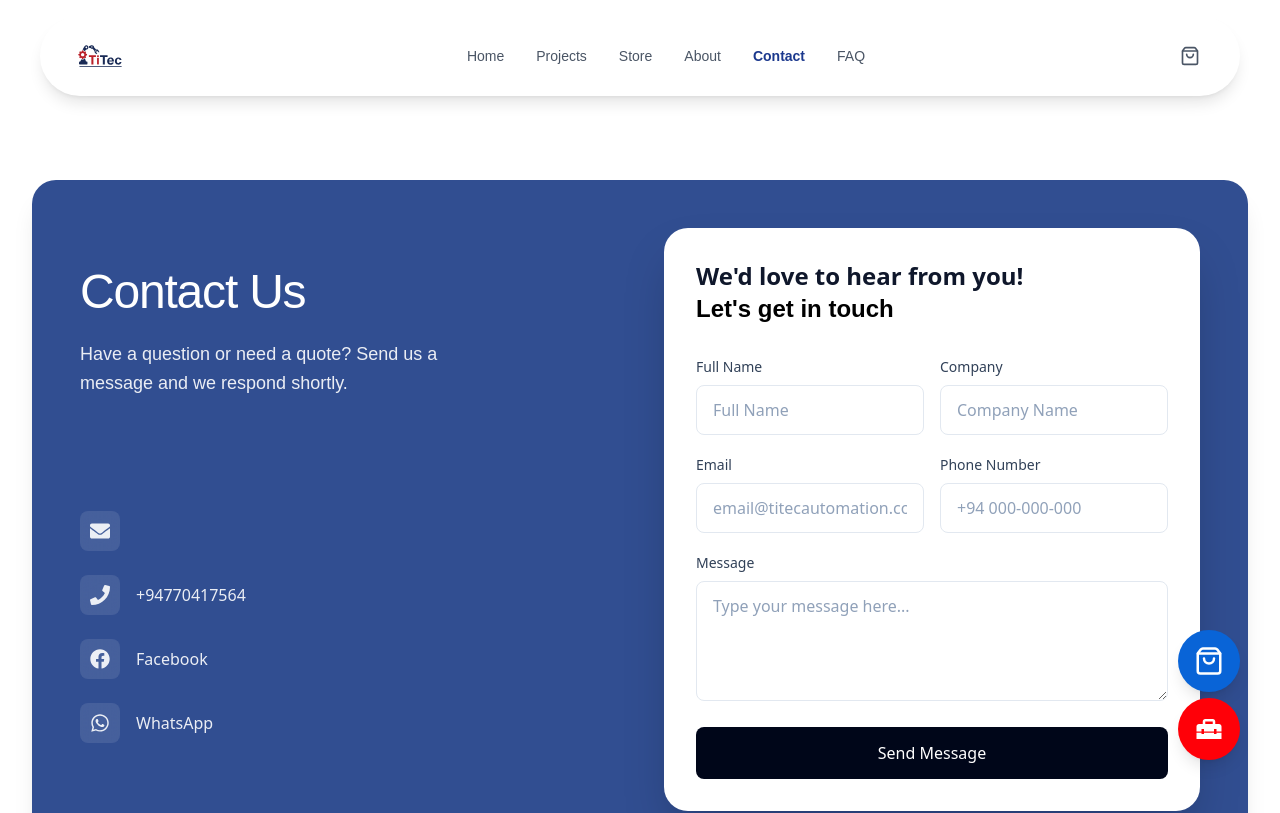
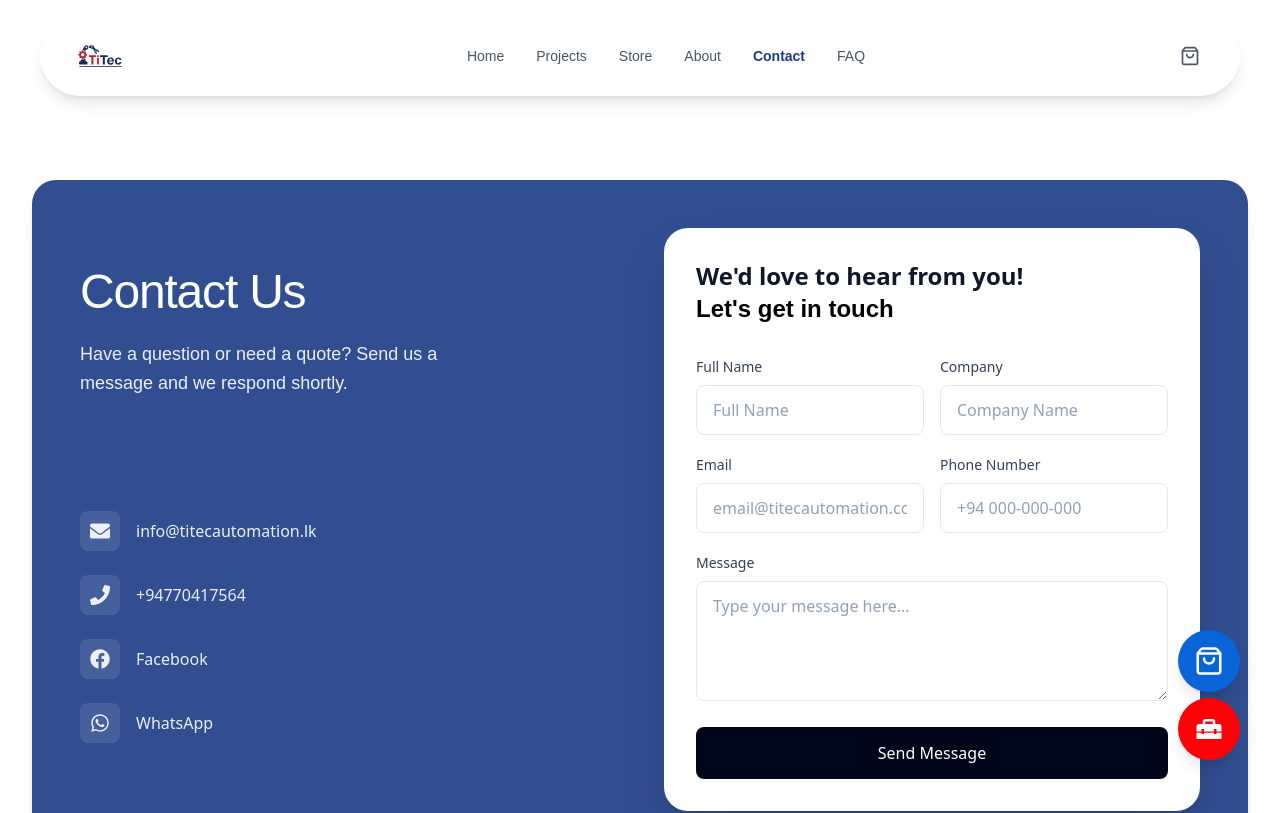
Before and after one commit to Pasindu115530/Titec-Automation-website-m3-first, a Next.js app in the folder frontend-next/: page /contact in a window 1280 px wide. Shown: the top 813 px of the page. Built offline with nearby package versions, Linux system fonts and the light colour scheme; no server answers.

Commit message:
Use contacts array for email link
Replace hardcoded environment email with contacts[0].email in the contact form's mailto link and display text so the UI uses the dynamic contacts data (first contact) instead of NEXT_PUBLIC_EMAIL.

```diff
--- a/frontend-next/src/components/contact-form.tsx
+++ b/frontend-next/src/components/contact-form.tsx
@@ -60,8 +60,8 @@ export default function ContactForm() {
                             <div className="p-2.5 bg-white/10 rounded-lg backdrop-blur-sm group-hover:bg-white/20 transition-all">
                                 <FaEnvelope className="w-5 h-5" />
                             </div>
-                            <a href={`mailto:${process.env.NEXT_PUBLIC_EMAIL}`} className="text-base font-medium">
-                                {process.env.NEXT_PUBLIC_EMAIL}
+                            <a href={`mailto:${contacts[0].email}`} className="text-base font-medium">
+                                {contacts[0].email}
                             </a>
                         </div>
 
```
